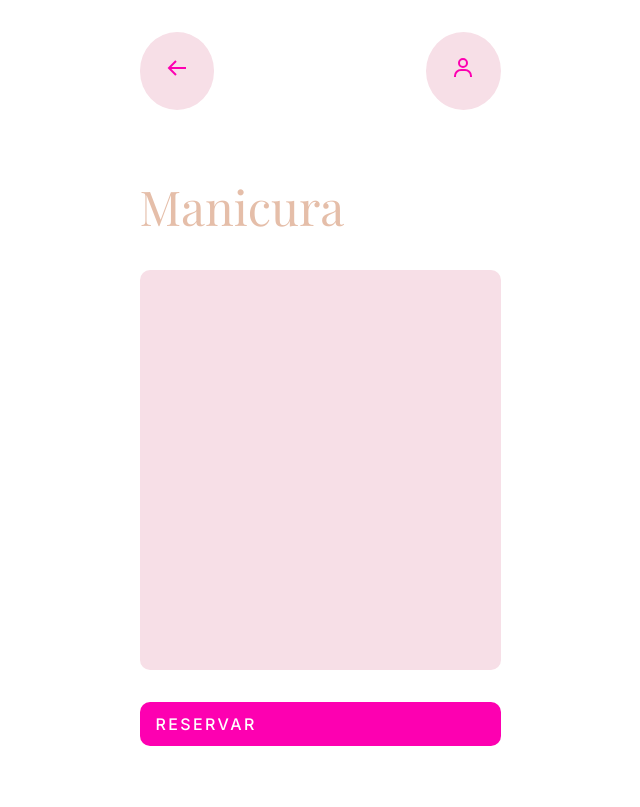
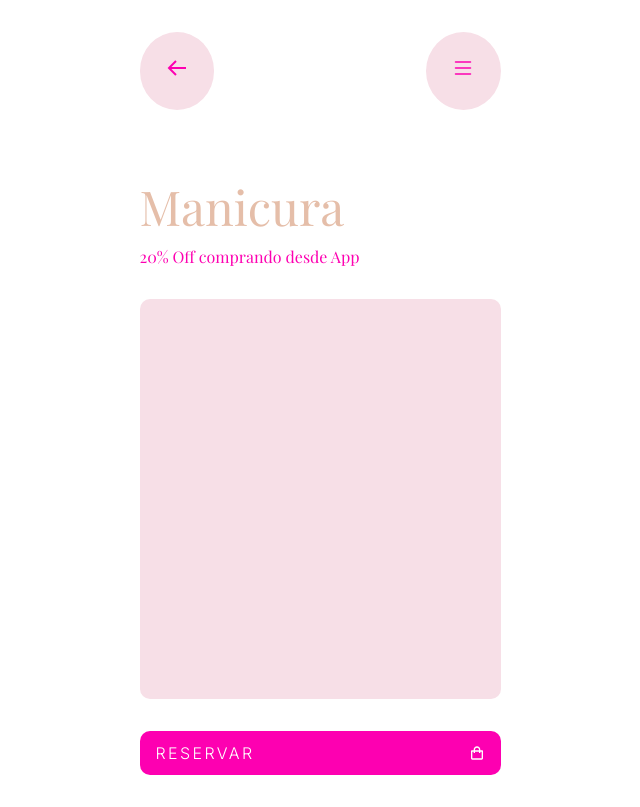
Before and after one commit to martin-centurion/crazy_nails, a React (Vite) app: page /servicios in a window 1280 px wide. Shown: the whole page, without its empty margins (320-960 px from the left). Built offline with nearby package versions, Linux system fonts and the light colour scheme; a web font is replaced by a local one.

Commit message:
estilos itemlist

```diff
--- a/src/components/Button/styles.css
+++ b/src/components/Button/styles.css
@@ -5,13 +5,16 @@ button {
     font-family: var(--ff-textos);
     text-transform: uppercase;
     letter-spacing: .15rem;
-    font-weight: 500;
+    font-weight: 300;
     cursor: pointer;
     border-radius: 10px;
     color: var(--clr-claro);
     width: 100%;
     transition: .5s;
     text-align: left;
+    display: flex;
+    justify-content: space-between;
+    align-items: center;
 }
 
 button:hover {
--- a/src/components/Form/FormRegisterd.jsx
+++ b/src/components/Form/FormRegisterd.jsx
@@ -2,6 +2,7 @@ import React from 'react';
 import './styles.css'
 import Button from '../Button/Button';
 import { Link } from 'react-router-dom';
+import { HiArrowNarrowRight } from 'react-icons/hi';
 
 function FormRegisterd() {
   return (
@@ -18,11 +19,12 @@ function FormRegisterd() {
                     <label htmlFor="">
                         <input type="password" placeholder='Contraseña' />
                     </label>
+                    <p className='pass'>Olvido su contraseña?</p>
+                <Link to="/servicios">
+                    <Button>Continuar<HiArrowNarrowRight /></Button>
+                </Link>
                 </form>
-                <p className='pass'>Olvido su contraseña?</p>
-                <Link to="/servicios">
-                    <Button>Continuar</Button>
-                </Link>
+
         </div>
     </div>
   )
--- a/src/components/Form/styles.css
+++ b/src/components/Form/styles.css
@@ -8,6 +8,7 @@
     flex-direction: column;
     gap: 1rem;
     align-items: center;
+    width: 100%;
 }
 
 .form__content .pass {
--- a/src/components/ItemList/ItemList.jsx
+++ b/src/components/ItemList/ItemList.jsx
@@ -1,6 +1,7 @@
 import React from 'react';
 import './styles.css';
 import Button from '../Button/Button';
+import { BiShoppingBag } from 'react-icons/bi'
 
 function ItemList() {
   return (
@@ -8,13 +9,14 @@ function ItemList() {
         <div className='servicios__content'>
             <div className='servicios__content-title'>
                     <h3>Manicura</h3>
+                    <p>20% Off comprando desde App</p>
             </div>
             <div className='servicios__content-img'>
 
             </div>
 
         </div>
-        <Button>Reservar</Button>
+        <Button>Reservar <BiShoppingBag /></Button>
     </div>
   )
 }
--- a/src/components/ItemList/styles.css
+++ b/src/components/ItemList/styles.css
@@ -7,6 +7,14 @@
     font-family: var(--ff-titulos);
     font-weight: 400;
     color: var(--clr-secundario);
+    margin-bottom: .5rem;
+}
+
+.servicios__content-title > p {
+    font-size: 1rem;
+    font-family: var(--ff-titulos);
+    font-weight: 400;
+    color: var(--clr-oscuro);
     margin-bottom: 2rem;
 }
 
--- a/src/components/NavBar/NavBar.jsx
+++ b/src/components/NavBar/NavBar.jsx
@@ -1,6 +1,7 @@
 import React from 'react';
 import './styles.css';
-import { BiArrowBack, BiUser } from 'react-icons/bi';
+import { BiArrowBack } from 'react-icons/bi';
+import { BsList } from 'react-icons/bs';
 import { Link } from 'react-router-dom';
 
 function NavBar() {
@@ -10,7 +11,7 @@ function NavBar() {
                   <BiArrowBack />
             </Link>
             <Link className='icono' to='/'>
-                  <BiUser />
+                  <BsList />
             </Link>
         </nav>
   )
--- a/src/index.css
+++ b/src/index.css
@@ -4,6 +4,7 @@
   padding: 0;
   margin: 0;
   box-sizing: border-box;
+  text-decoration: none;
 }
 
 :root {
```
